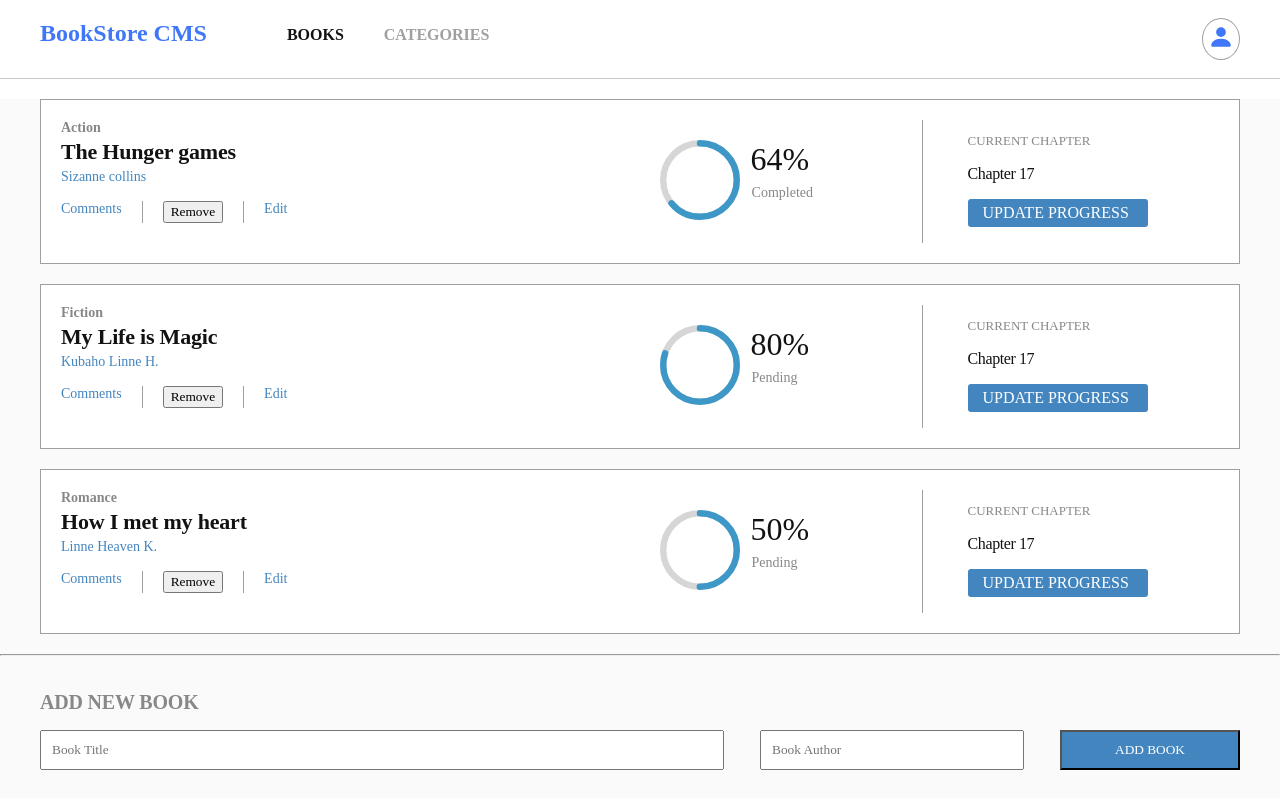
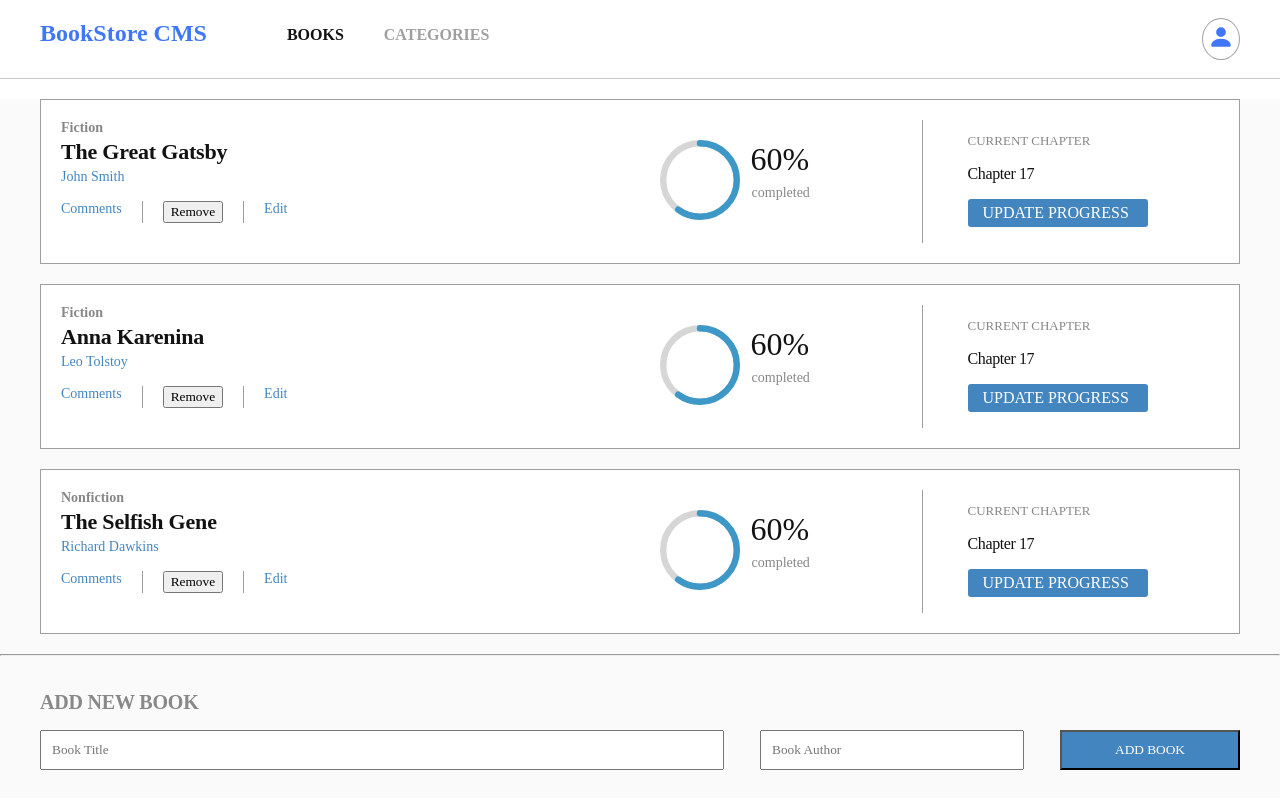
Before and after one commit to KUBAHO3/book-store, a React (Create React App) app: page / in a window 1280 px wide. Built offline with nearby package versions, Linux system fonts and the light colour scheme.

Commit message:
Display the data in the component

```diff
--- a/src/components/Book.js
+++ b/src/components/Book.js
@@ -7,12 +7,12 @@ import '../styles/book.css';
 import PropTypes from 'prop-types';
 
 function Book({
-  genre, title, author, progress, status,
+  category, title, author,
 }) {
   return (
     <div className="book-wrapper">
       <div className="book-info">
-        <p className="book-genre">{genre}</p>
+        <p className="book-genre">{category}</p>
         <p className="book-title">{title}</p>
         <p className="book-author">{author}</p>
         <ul className="book-actions">
@@ -23,13 +23,13 @@ function Book({
       </div>
       <div className="progress-wrapper">
         <div className="book-progress">
-          <div className="book-progress-bar"><CircularProgressbar value={progress} /></div>
+          <div className="book-progress-bar"><CircularProgressbar value={60} /></div>
           <div className="book-progress-data">
             <div className="book-progress-percentage">
-              {progress}
+              {60}
               %
             </div>
-            <div className="book-progress-status">{status}</div>
+            <div className="book-progress-status">completed</div>
           </div>
         </div>
         <div className="book-current">
@@ -43,18 +43,15 @@ function Book({
 }
 
 Book.defaultProps = {
-  genre: '',
+  category: '',
   title: '',
   author: '',
-  progress: '',
-  status: '',
+
 };
 Book.propTypes = {
-  genre: PropTypes.string,
+  category: PropTypes.string,
   title: PropTypes.string,
   author: PropTypes.string,
-  progress: PropTypes.string,
-  status: PropTypes.string,
 };
 
 export default Book;
--- a/src/components/BookList.js
+++ b/src/components/BookList.js
@@ -1,39 +1,17 @@
 import React from 'react';
+import { useSelector } from 'react-redux';
 import Book from './Book';
 
-const booksArr = [
-  {
-    genre: 'Action',
-    title: 'The Hunger games',
-    author: 'Sizanne collins',
-    progress: '64',
-    status: 'Completed',
-  }, {
-    genre: 'Fiction',
-    title: 'My Life is Magic',
-    author: 'Kubaho Linne H.',
-    progress: '80',
-    status: 'Pending',
-  }, {
-    genre: 'Romance',
-    title: 'How I met my heart',
-    author: 'Linne Heaven K.',
-    progress: '50',
-    status: 'Pending',
-  },
-];
-
 function BookList() {
+  const booksArr = useSelector((state) => state.book.books);
   return (
     <>
       {booksArr.map((book) => (
         <Book
-          key={book.title + book.genre}
-          genre={book.genre}
+          key={book.itemId}
+          category={book.category}
           title={book.title}
           author={book.author}
-          progress={book.progress}
-          status={book.status}
         />
       ))}
       <hr />
--- a/src/redux/books/booksSlice.js
+++ b/src/redux/books/booksSlice.js
@@ -1,7 +1,26 @@
 import { createSlice } from '@reduxjs/toolkit';
 
 const initialState = {
-  books: [],
+  books: [
+    {
+      itemId: 'item1',
+      title: 'The Great Gatsby',
+      author: 'John Smith',
+      category: 'Fiction',
+    },
+    {
+      itemId: 'item2',
+      title: 'Anna Karenina',
+      author: 'Leo Tolstoy',
+      category: 'Fiction',
+    },
+    {
+      itemId: 'item3',
+      title: 'The Selfish Gene',
+      author: 'Richard Dawkins',
+      category: 'Nonfiction',
+    },
+  ],
 };
 
 export const BookSlice = createSlice({
```
